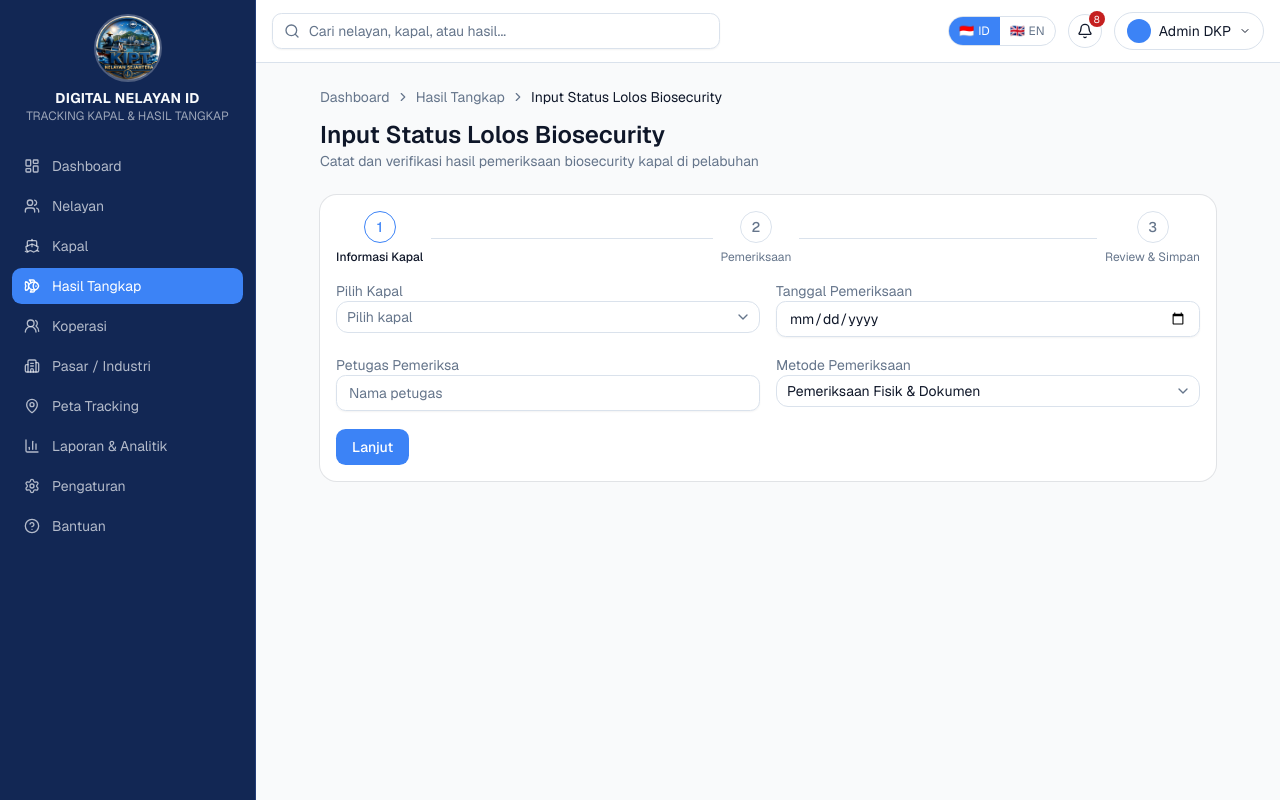
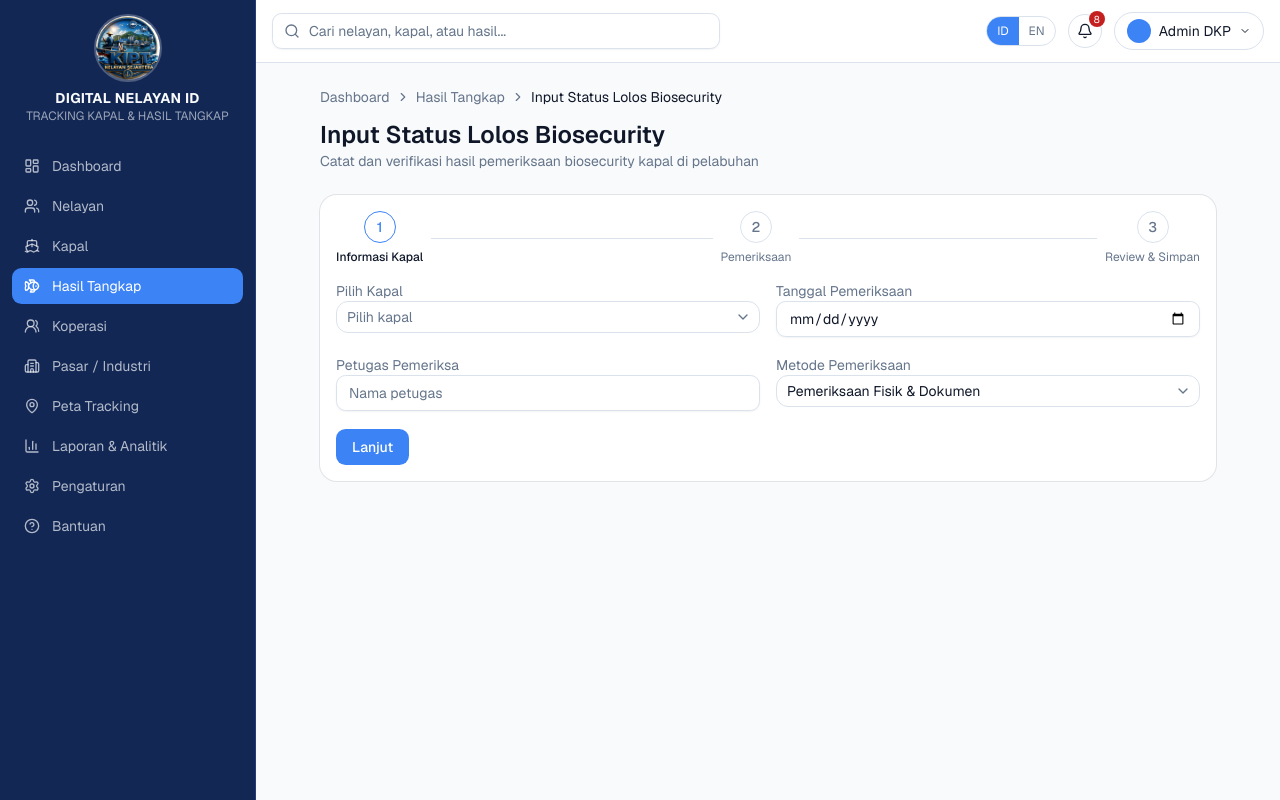
Before and after one commit to dafam25/KIPT, a Next.js app: page /hasil-tangkap/biosecurity in a window 1280 px wide. Built offline with nearby package versions, Linux system fonts and the light colour scheme.

Commit message:
Simplify language toggle to plain ID/EN text, no flag emoji

```diff
--- a/components/layout/language-toggle.tsx
+++ b/components/layout/language-toggle.tsx
@@ -3,9 +3,9 @@
 import { useLanguage, type Language } from '@/lib/i18n/context';
 import { cn } from '@/lib/utils';
 
-const OPTIONS: { value: Language; flag: string; code: string }[] = [
-  { value: 'id', flag: '🇮🇩', code: 'ID' },
-  { value: 'en', flag: '🇬🇧', code: 'EN' },
+const OPTIONS: { value: Language; code: string }[] = [
+  { value: 'id', code: 'ID' },
+  { value: 'en', code: 'EN' },
 ];
 
 export function LanguageToggle() {
@@ -21,13 +21,12 @@ export function LanguageToggle() {
           aria-pressed={language === opt.value}
           aria-label={opt.value === 'id' ? t('langToggle.indonesian') : t('langToggle.english')}
           className={cn(
-            'flex items-center gap-1 px-2.5 py-1.5 transition-colors',
+            'px-2.5 py-1.5 transition-colors',
             language === opt.value
               ? 'bg-primary text-primary-foreground'
               : 'text-muted-foreground hover:bg-muted hover:text-foreground',
           )}
         >
-          <span aria-hidden>{opt.flag}</span>
           {opt.code}
         </button>
       ))}
```
